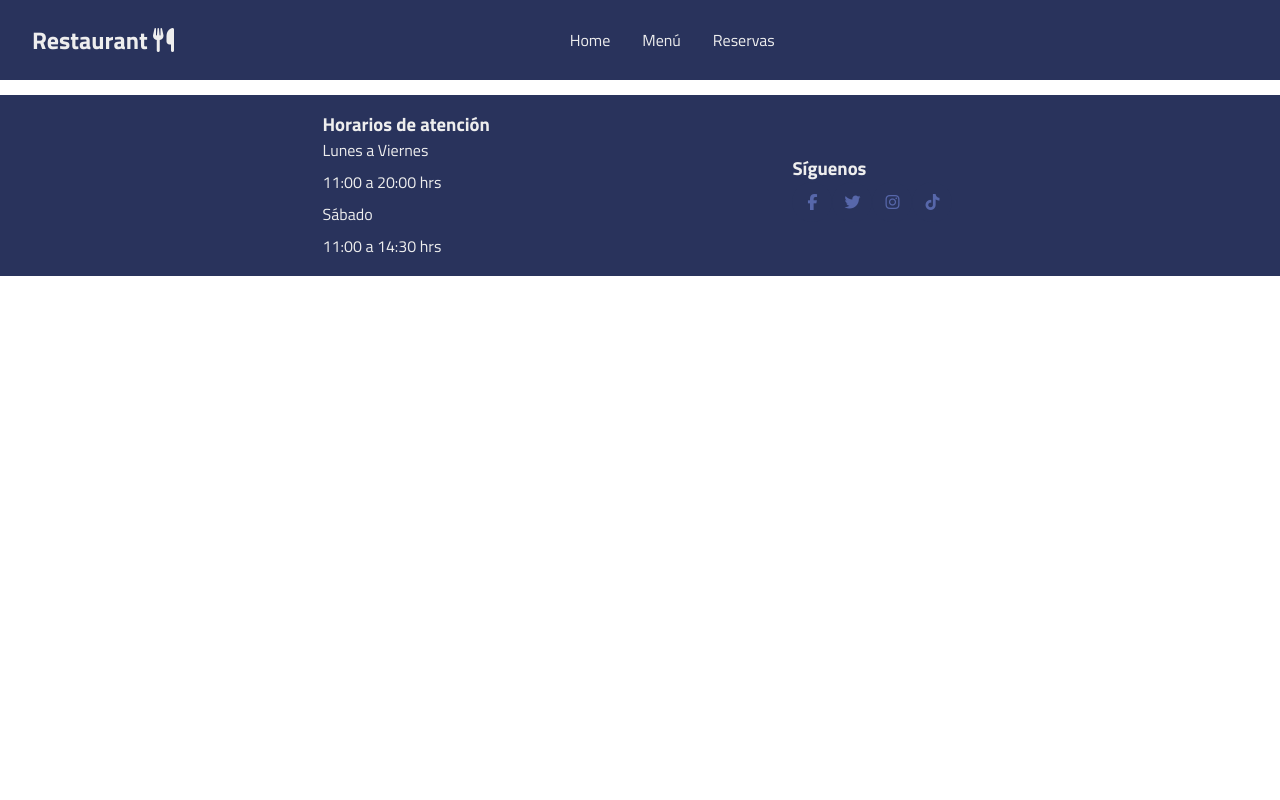
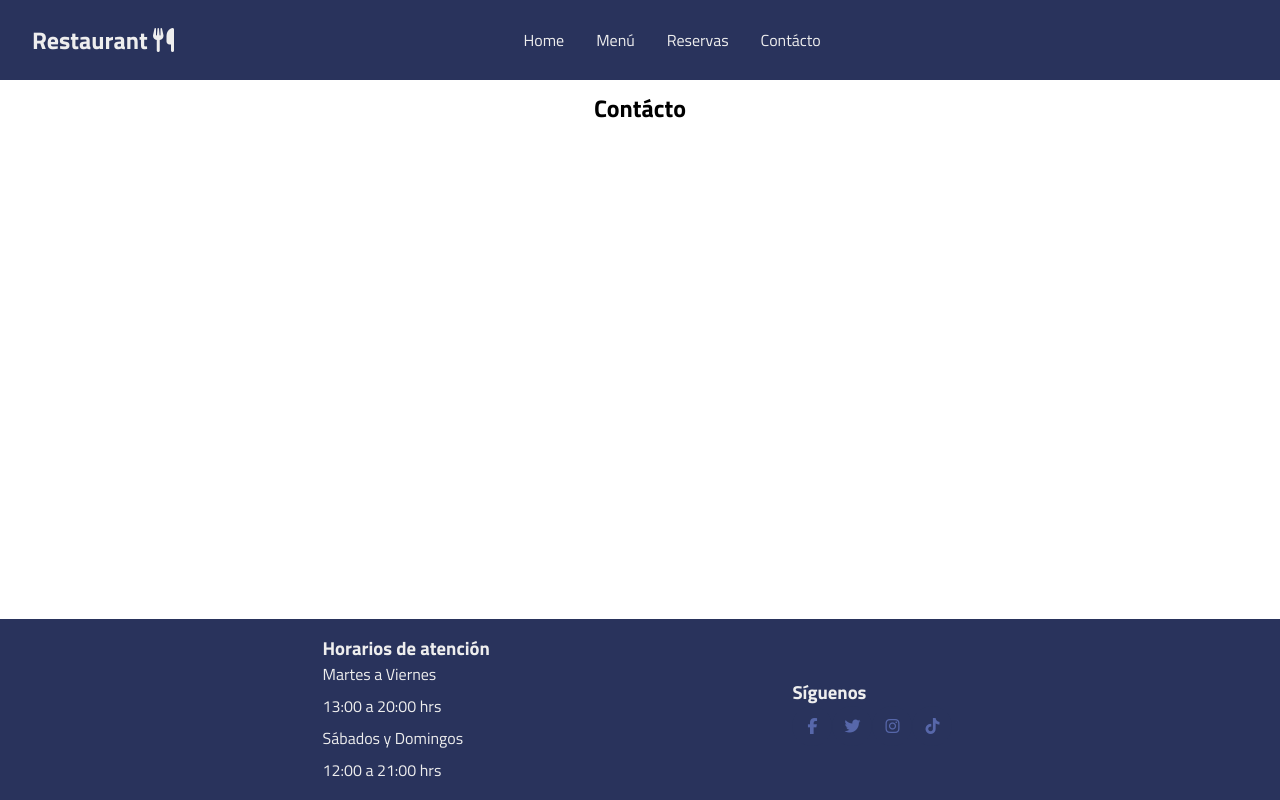
Before and after one commit to Franco-Odone/proyecto4M2BUDD-restaurantApp, a React (Create React App) app: page /contacto in a window 1280 px wide. Built offline with nearby package versions, Linux system fonts and the light colour scheme.

Commit message:
Cuarto commit
Estructura REACT/REACT-Router

```diff
--- a/src/App.js
+++ b/src/App.js
@@ -1,10 +1,11 @@
 import { Route, Routes } from "react-router-dom";
 
 import { Header } from "./components/Header";
-import { Main } from "./components/Main";
+import { Home } from "./components/Home";
 import { Footer } from "./components/Footer";
-import { Menu } from "./views/Menu";
-import { Reservas } from "./views/Reservas";
+import { Menu } from "./views/Menú/Menu";
+import { Reservas } from "./views/Reservas/Reservas";
+import { Contacto } from "./views/Contácto/Contacto";
 import "./style/style.css";
 
 function App() {
@@ -12,9 +13,10 @@ function App() {
     <div className="app">
       <Header />
       <Routes>
-        <Route path="/" element={<Main />} />
+        <Route path="/" element={<Home />} />
         <Route path="/menu" element={<Menu />} />
         <Route path="/reservas" element={<Reservas />} />
+        <Route path="/contacto" element={<Contacto />} />
       </Routes>
       <Footer />
     </div>
--- a/src/components/Footer.js
+++ b/src/components/Footer.js
@@ -7,19 +7,31 @@ const Footer = () => {
         <div className="footer__div-div">
           <h3>Horarios de atención</h3>
           <ul>
-                    <li>Lunes a Viernes</li>
-                    <li>11:00 a 20:00 hrs</li>
-                    <li>Sábado</li>
-                    <li>11:00 a 14:30 hrs</li>
+            <li>Martes a Viernes</li>
+            <li>13:00 a 20:00 hrs</li>
+            <li>Sábados y Domingos</li>
+            <li>12:00 a 21:00 hrs</li>
           </ul>
         </div>
         <div className="footer__div-div">
           <h3>Síguenos</h3>
           <div className="redes">
-                    <a href="https://www.facebook.com" target="_blank" rel="noreferrer"><i className="fa-brands fa-facebook-f"></i></a>
-                    <a href="https://twitter.com" target="_blank" rel="noreferrer"><i className="fa-brands fa-twitter"></i></a>
-                    <a href="https://www.instagram.com" target="_blank" rel="noreferrer"><i className="fa-brands fa-instagram"></i></a>
-                    <a href="https://www.tiktok.com" target="_blank" rel="noreferrer"><i className="fa-brands fa-tiktok"></i></a>
+            <a href="https://www.facebook.com" target="_blank" rel="noreferrer">
+              <i className="fa-brands fa-facebook-f"></i>
+            </a>
+            <a href="https://twitter.com" target="_blank" rel="noreferrer">
+              <i className="fa-brands fa-twitter"></i>
+            </a>
+            <a
+              href="https://www.instagram.com"
+              target="_blank"
+              rel="noreferrer"
+            >
+              <i className="fa-brands fa-instagram"></i>
+            </a>
+            <a href="https://www.tiktok.com" target="_blank" rel="noreferrer">
+              <i className="fa-brands fa-tiktok"></i>
+            </a>
           </div>
         </div>
       </div>
--- a/src/components/Header.js
+++ b/src/components/Header.js
@@ -13,11 +13,24 @@ const Header = () => {
 
   return (
     <header>
-      <h2>Restaurant <i className="fa-solid fa-utensils"></i></h2>
+      <h2>
+        <Link to={"/"} className="restaurant">
+          Restaurant <i className="fa-solid fa-utensils"></i>
+        </Link>
+      </h2>
       <nav ref={navRef}>
-        <Link to={"/"}>Home</Link>
-        <Link to={"/menu"}>Menú</Link>
-        <Link to={"/reservas"}>Reservas</Link>
+        <Link to={"/"} onClick={mostrarNavBar}>
+          Home
+        </Link>
+        <Link to={"/menu"} onClick={mostrarNavBar}>
+          Menú
+        </Link>
+        <Link to={"/reservas"} onClick={mostrarNavBar}>
+          Reservas
+        </Link>
+        <Link to={"/contacto"} onClick={mostrarNavBar}>
+          Contácto
+        </Link>
         <button className="nav-btn nav-close-btn" onClick={mostrarNavBar}>
           <FaTimes />
         </button>
--- a/src/components/Main.js
+++ b/src/components/Home.js
@@ -1,6 +1,6 @@
 import "../style/style.css";
 
-const Main = () => {
+const Home = () => {
   return (
     <main>
       <h1>Home</h1>
@@ -8,4 +8,4 @@ const Main = () => {
   );
 };
 
-export { Main };
+export { Home };
--- a/src/style/style.css
+++ b/src/style/style.css
@@ -36,6 +36,16 @@ header {
     color: var(--textColor);
 }
 
+.restaurant {
+    color: var(--textColor);
+    text-decoration: none;
+}
+
+nav {
+    display: flex;
+    align-items: center;
+}
+
 nav a {
     margin: 0 1rem;
     color: var(--textColor);
@@ -58,12 +68,6 @@ header .nav-btn {
     opacity: 0;
     font-size: 1.8rem;
     min-width: fit-content;
-}
-
-header div,
-nav {
-    display: flex;
-    align-items: center;
 }
 
 /* Hasta los 1024px */
@@ -143,7 +147,6 @@ footer>.footer__div>.footer__div-div {
 footer>.footer__div>.footer__div-div h3 {
     color: var(--textColor);
     text-align: left;
-    /* font-size: 1.5rem;    */
 }
 
 footer>.footer__div>.footer__div-div ul {
@@ -194,7 +197,6 @@ footer>.footer__div>.footer__div-div>.redes a:hover {
 
     footer>.footer__div>.footer__div-div h3 {
         text-align: center;
-        /* font-size: 1.8rem; */
     }
 
     footer>.footer__div>.footer__div-div ul li {
--- /dev/null
+++ b/src/views/Contácto/Contacto.js
@@ -0,0 +1,11 @@
+import "./contacto.css"
+
+const Contacto = () => {
+  return (
+    <div className="contacto">
+      <h2>Contácto</h2>
+    </div>
+  );
+};
+
+export { Contacto };
--- /dev/null
+++ b/src/views/Contácto/contacto.css
@@ -0,0 +1,23 @@
+@import url("https://fonts.googleapis.com/css2?family=Titillium+Web:wght@300;400;700&display=swap");
+
+* {
+	padding: 0;
+	margin: 0;
+	box-sizing: border-box;
+	font-family: "Titillium Web", sans-serif;
+}
+
+:root {
+	--mainColor: #29335c;
+	--mainColorLight: #5767aa;
+	--secondaryColor: #db2b39;
+	--textColor: #eee;
+}
+
+
+.contacto {
+    flex: 1;
+    min-width: fit-content;
+    margin: 10px;
+    text-align: center;
+  }
--- a/src/views/Menu.js
+++ b/src/views/Menú/Menu.js
@@ -1,4 +1,4 @@
-import "../style/menu.css"
+import "./menu.css"
 
 const Menu = () => {
   return (
--- a/src/views/Reservas.js
+++ b/src/views/Reservas/Reservas.js
@@ -1,4 +1,4 @@
-import "../style/reservas.css"
+import "./reservas.css"
 
 const Reservas = () => {
   return (
```
Also changed, not shown: src/views/Home.js (deleted, +0 -15 lines), src/views/Menú/menu.css (renamed from src/style/menu.css), src/views/Reservas/reservas.css (renamed from src/style/reservas.css). Lines whose indentation alone changed are shown as unchanged.
